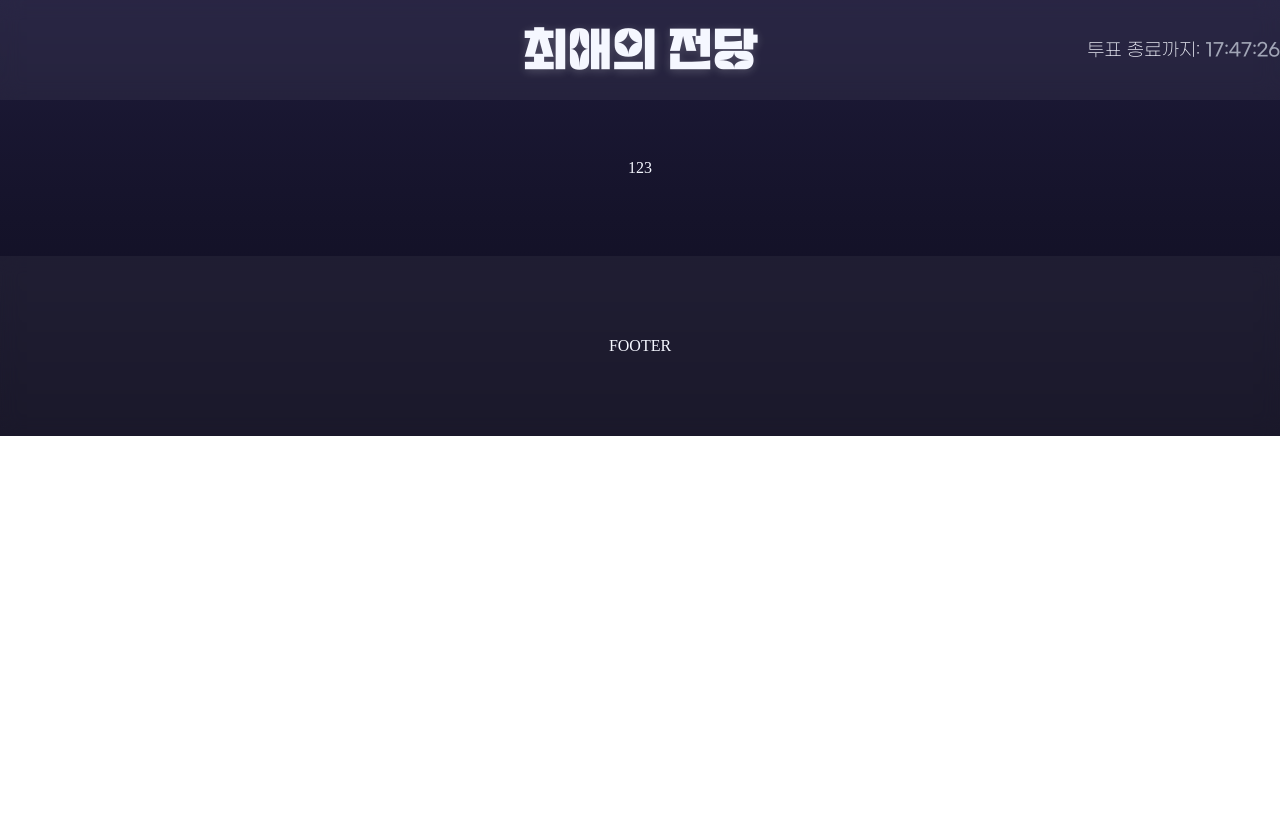
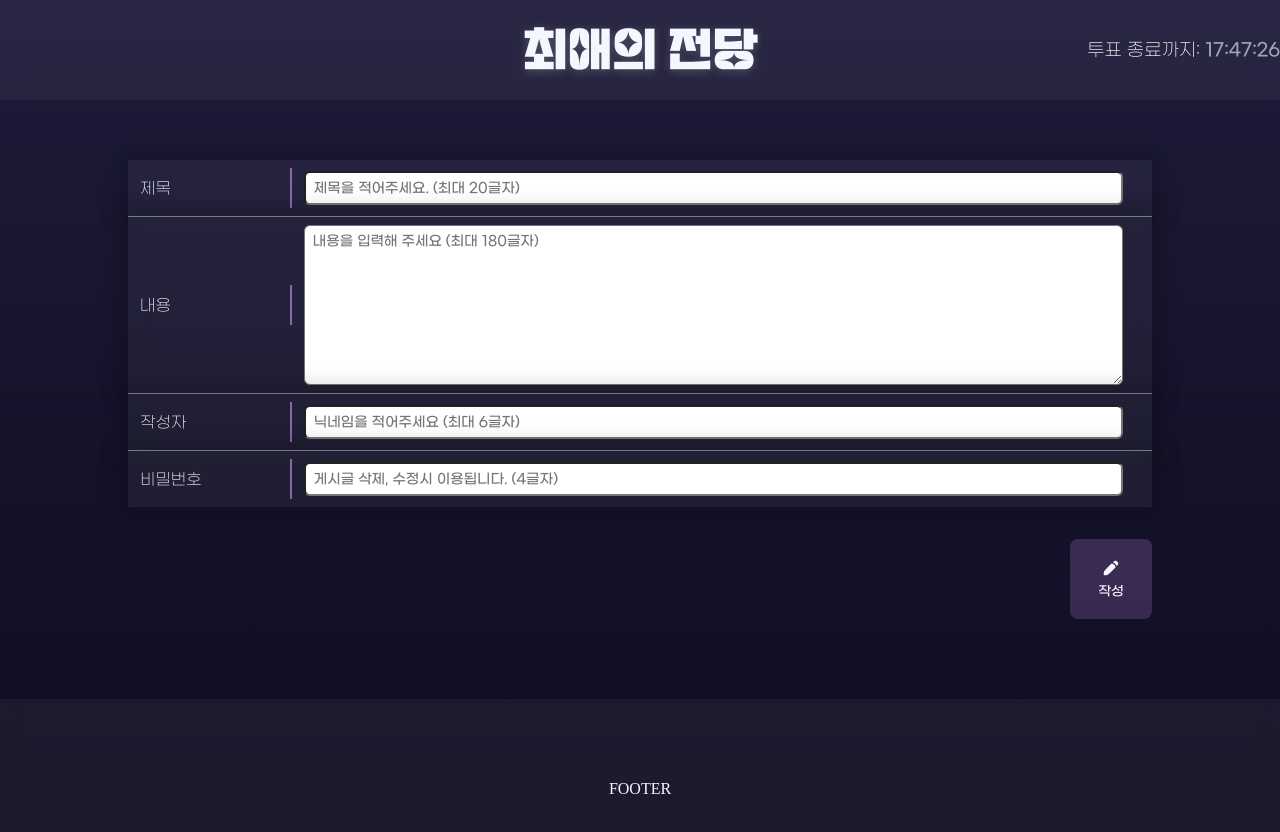
Before and after one commit to LeeJaeHo99/the-Hall-of-Favourites, a Next.js app: page /board/write in a window 1280 px wide. Shown: the top 832 px of the page. Before the commit the page ends 800 px from the top, so only its background shows below. Built offline with nearby package versions, Linux system fonts and the light colour scheme.

Commit message:
자유게시판 글쓰기 페이지 퍼블

```diff
--- a/src/app/(routes)/board/write/page.tsx
+++ b/src/app/(routes)/board/write/page.tsx
@@ -1,11 +1,95 @@
+"use client";
+
+import { useState } from "react";
 import Inner from "@/components/Inner";
+import Image from "next/image";
 
-export default function BoardWritePage(){
-    return(
+export default function BoardWritePage() {
+    return (
         <div className="BoardWritePage sub-page">
             <Inner x="center" y="column">
-                <div>123</div>
+                <BoardWrite />
             </Inner>
         </div>
     );
 }
+
+function BoardWrite() {
+    const [title, setTitle] = useState("");
+    const onChangeTitle = (e) => {
+        setTitle(e.target.value);
+    };
+    const [content, setContent] = useState("");
+    const onChangeContent = (e) => {
+        setContent(e.target.value);
+    };
+    const [writer, setWriter] = useState("");
+    const onChangeWriter = (e) => {
+        setWriter(e.target.value);
+    };
+    const [pw, setPw] = useState("");
+    const onChangePw = (e) => {
+        setPw(e.target.value);
+    };
+
+    return (
+        <form>
+            <label htmlFor="writeTitle" className="blur-box">
+                <span>제목</span>
+                <input
+                    value={title}
+                    onChange={onChangeTitle}
+                    type="text"
+                    id="writeTitle"
+                    maxLength={20}
+                    placeholder="제목을 적어주세요. (최대 20글자)"
+                />
+            </label>
+            <label htmlFor="writeContent" className="blur-box">
+                <span>내용</span>
+                <textarea
+                    value={content}
+                    onChange={onChangeContent}
+                    id="writeContent"
+                    maxLength={180}
+                    placeholder="내용을 입력해 주세요 (최대 180글자)"
+                ></textarea>
+            </label>
+            <label htmlFor="writeName" className="blur-box">
+                <span>작성자</span>
+                <input
+                    value={writer}
+                    onChange={onChangeWriter}
+                    type="text"
+                    id="writeName"
+                    maxLength={6}
+                    placeholder="닉네임을 적어주세요 (최대 6글자)"
+                />
+            </label>
+            <label htmlFor="writePw" className="blur-box">
+                <span>비밀번호</span>
+                <input
+                    value={pw}
+                    onChange={onChangePw}
+                    type="password"
+                    id="writePw"
+                    maxLength={4}
+                    placeholder="게시글 삭제, 수정시 이용됩니다. (4글자)"
+                />
+            </label>
+            <div>
+                <button type="submit" className="submit-btn">
+                    <Image
+                        src={"/icons/write.png"}
+                        width={16}
+                        height={16}
+                        alt="글쓰기 아이콘"
+                    />
+                    <span>작성</span>
+                </button>
+            </div>
+        </form>
+    );
+}
+
+// 작성 후 해당 글 페이지로 이동
--- a/src/app/api/likePost/route.ts
+++ b/src/app/api/likePost/route.ts
@@ -41,7 +41,7 @@ export async function POST(req) {
 
         if (result.matchedCount === 0) {
             return NextResponse.json(
-                { error: "24시간 내에 이미 추천하셨습니다" },
+                { error: "게시글당 하루에 한번만 추천 가능합니다." },
                 { status: 429 }
             );
         }
--- a/src/styles/css/style.css
+++ b/src/styles/css/style.css
@@ -128,7 +128,6 @@ body {
 
 html {
   background: linear-gradient(to bottom, #1e1b3a, #15132a, #0e0c1f);
-  background-repeat: no-repeat;
 }
 
 .sub-page {
@@ -1324,3 +1323,65 @@ footer {
   color: #878c9e;
   text-align: center;
 }
+
+.BoardWritePage form {
+  display: flex;
+  align-items: flex-start;
+  justify-content: center;
+  flex-direction: column;
+  width: 80%;
+}
+.BoardWritePage form label {
+  display: flex;
+  align-items: center;
+  justify-content: flex-start;
+  gap: 12px;
+  width: 100%;
+  padding: 8px 0;
+  border-bottom: 1px solid #878c9e;
+}
+.BoardWritePage form label:nth-child(4) {
+  border-bottom: none;
+}
+.BoardWritePage form span:not(.submit-btn span) {
+  display: block;
+  width: 16%;
+  height: auto;
+  min-height: 40px;
+  padding: 12px;
+  border-right: 2px solid #8e65ab;
+  font-family: "gs-l";
+  font-size: 16px;
+}
+.BoardWritePage form textarea {
+  min-height: 160px;
+}
+.BoardWritePage form input, .BoardWritePage form textarea {
+  width: 80%;
+  padding: 8px;
+  border-radius: 6px;
+  font-family: "gs-m";
+  font-size: 14px;
+}
+.BoardWritePage form div {
+  display: flex;
+  justify-content: flex-end;
+  width: 100%;
+  margin-top: 32px;
+}
+.BoardWritePage form div button {
+  display: flex;
+  align-items: center;
+  justify-content: center;
+  flex-direction: column;
+  gap: 8px;
+  width: 8%;
+  min-height: 80px;
+  background-color: rgba(142, 101, 171, 0.3137254902);
+  border-radius: 8px;
+  transition: all 0.3s;
+}
+.BoardWritePage form div button span {
+  font-family: "gs-m";
+  color: #f5f7ff;
+}
--- a/src/styles/scss/common/_common.scss
+++ b/src/styles/scss/common/_common.scss
@@ -5,7 +5,7 @@ body {
 
 html{
     background: linear-gradient(to bottom, #1e1b3a, #15132a, #0e0c1f);
-    background-repeat: no-repeat;
+    // background-repeat: no-repeat;
 }
 
 .sub-page{
--- a/src/styles/scss/pages/_board.scss
+++ b/src/styles/scss/pages/_board.scss
@@ -396,3 +396,71 @@
         }
     }
 }
+
+.BoardWritePage{
+    form{
+        display: flex;
+        align-items: flex-start;
+        justify-content: center;
+        flex-direction: column;
+        width: 80%;
+
+        label{
+            display: flex;
+            align-items: center;
+            justify-content: flex-start;
+            gap: 12px;
+            width: 100%;
+            padding: 8px 0;
+            border-bottom: 1px solid $gray-text;
+
+            &:nth-child(4){
+                border-bottom: none;
+            }
+        }
+        span:not(.submit-btn span){
+            display: block;
+            width: 16%;
+            height: auto;
+            min-height: 40px;
+            padding: 12px;
+            border-right: 2px solid $primary;
+            font-family: 'gs-l';
+            font-size: 16px;
+        }
+        textarea{
+            min-height: 160px;
+        }
+        input, textarea{
+            width: 80%;
+            padding: 8px;
+            border-radius: 6px;
+            font-family: 'gs-m';
+            font-size: 14px;
+        }
+        div{
+            display: flex;
+            justify-content: flex-end;
+            width: 100%;
+            margin-top: 32px;
+
+            button{
+                display: flex;
+                align-items: center;
+                justify-content: center;
+                flex-direction: column;
+                gap: 8px;
+                width: 8%;
+                min-height: 80px;
+                background-color: rgba(142, 101, 171, 0.3137254902);
+                border-radius: 8px;
+                transition: all 0.3s;
+
+                span{
+                    font-family: "gs-m";
+                    color: #f5f7ff;
+                }
+            }
+        }
+    }
+}
```
Also changed, not shown: src/app/(routes)/board/[id]/page.tsx (+2 -5 lines), src/app/api/postWrite/route.ts (added, +25 -0 lines), 기록.txt.
